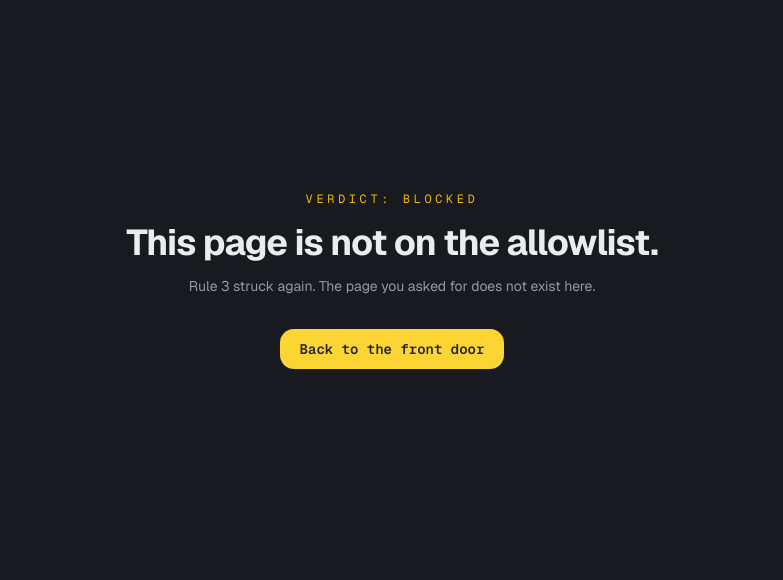
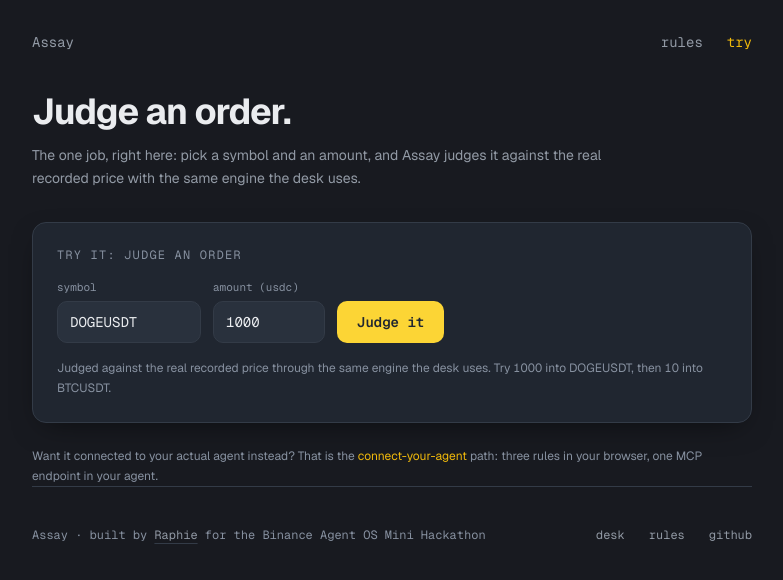
Before and after one commit to A-Raphie/Assay, a Next.js app: page /try in a window 1280 px wide. Before the commit this address had no page. Shown: the top 580 px of the page, without its empty margins (248-1031 px from the left). Built offline with nearby package versions, Linux system fonts and the light colour scheme.

Commit message:
try: /try as its own page — judge box immediately below the header; landing hero CTA links /try; qa pages check covers it

```diff
--- a/scripts/qa.mjs
+++ b/scripts/qa.mjs
@@ -59,7 +59,7 @@ async function cmdShare(symbol, notional) {
 }
 
 async function cmdPages() {
-  for (const p of ["/", "/desk", "/rules"]) {
+  for (const p of ["/", "/try", "/desk", "/rules"]) {
     const { status, text } = await getHTML(p);
     ok(`page ${p} -> HTTP 200`, status === 200);
     ok(`page ${p} -> brand present`, text.includes("Assay"));
--- a/src/app/page.tsx
+++ b/src/app/page.tsx
@@ -55,7 +55,7 @@ export default function FrontDoor() {
           </p>
           <div className="mt-8 flex flex-wrap items-center gap-4">
             <Link
-              href="#try"
+              href="/try"
               className="rounded-card bg-accent-bright px-6 py-3 font-mono text-sm font-semibold tracking-wide text-on-accent transition-all duration-150 hover:bg-accent hover:shadow-[0_0_20px_var(--glow-accent)] active:scale-[0.98]"
             >
               Judge an order here
--- /dev/null
+++ b/src/app/try/page.tsx
@@ -0,0 +1,45 @@
+import Link from "next/link";
+import { TryBox } from "@/components/TryBox";
+import { SiteFooter } from "@/components/SiteFooter";
+
+export const metadata = { title: "Try it · Assay" };
+
+export default function TryPage() {
+  return (
+    <main id="main" className="mx-auto w-full max-w-3xl px-6 pb-16">
+      <nav className="flex items-baseline justify-between pt-8">
+        <Link href="/" className="font-mono text-sm text-ink-2 hover:text-accent">
+          Assay
+        </Link>
+        <div className="flex items-baseline gap-6">
+          <Link href="/rules" className="font-mono text-sm text-ink-2 transition-colors duration-150 hover:text-accent">
+            rules
+          </Link>
+          <span className="font-mono text-sm text-accent" aria-current="page">
+            try
+          </span>
+        </div>
+      </nav>
+
+      <h1 className="mt-10 text-4xl font-bold tracking-tight">Judge an order.</h1>
+      <p className="mt-3 max-w-xl text-sm leading-relaxed text-ink-2">
+        The one job, right here: pick a symbol and an amount, and Assay judges it against the real
+        recorded price with the same engine the desk uses.
+      </p>
+
+      <div className="mt-8">
+        <TryBox />
+      </div>
+
+      <p className="mt-6 text-xs leading-relaxed text-ink-3">
+        Want it connected to your actual agent instead? That is the{" "}
+        <Link href="/" className="text-accent hover:underline">
+          connect-your-agent
+        </Link>{" "}
+        path: three rules in your browser, one MCP endpoint in your agent.
+      </p>
+
+      <SiteFooter />
+    </main>
+  );
+}
```
